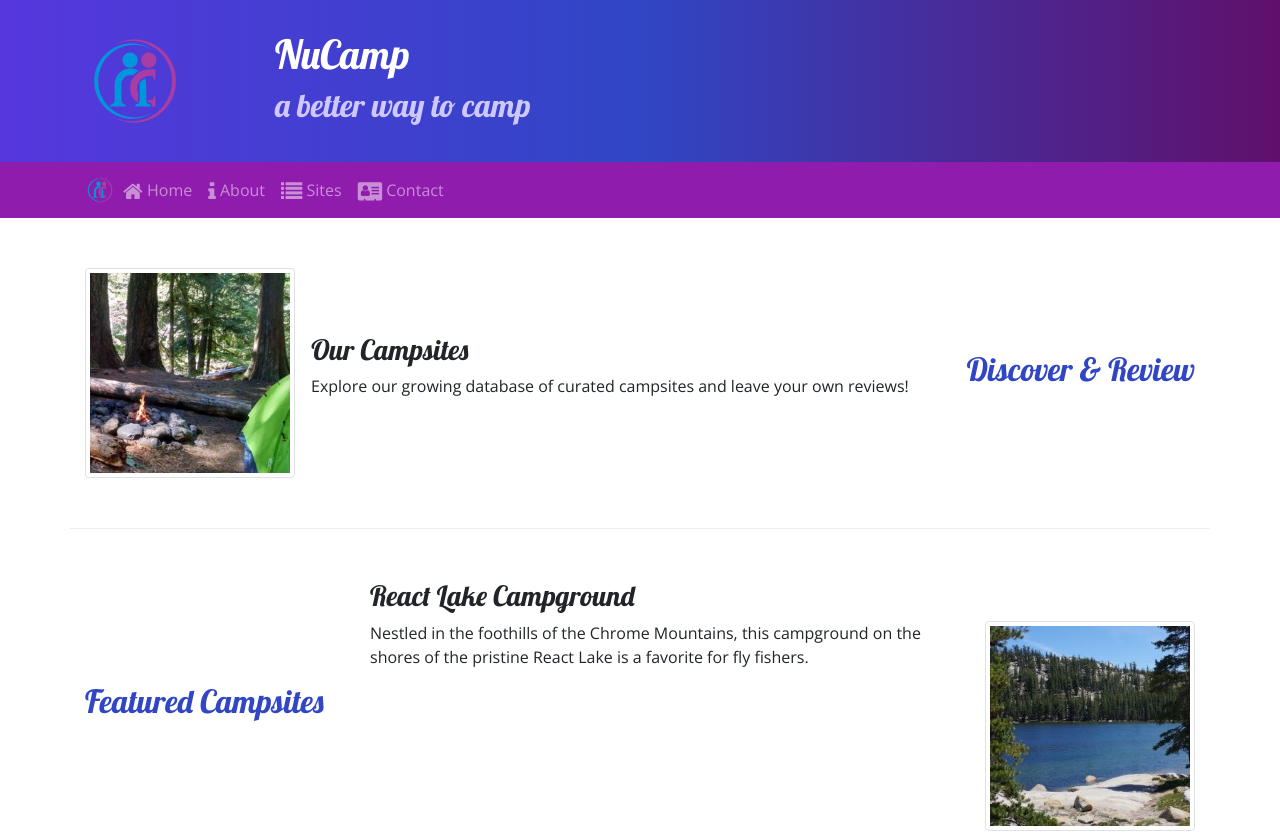
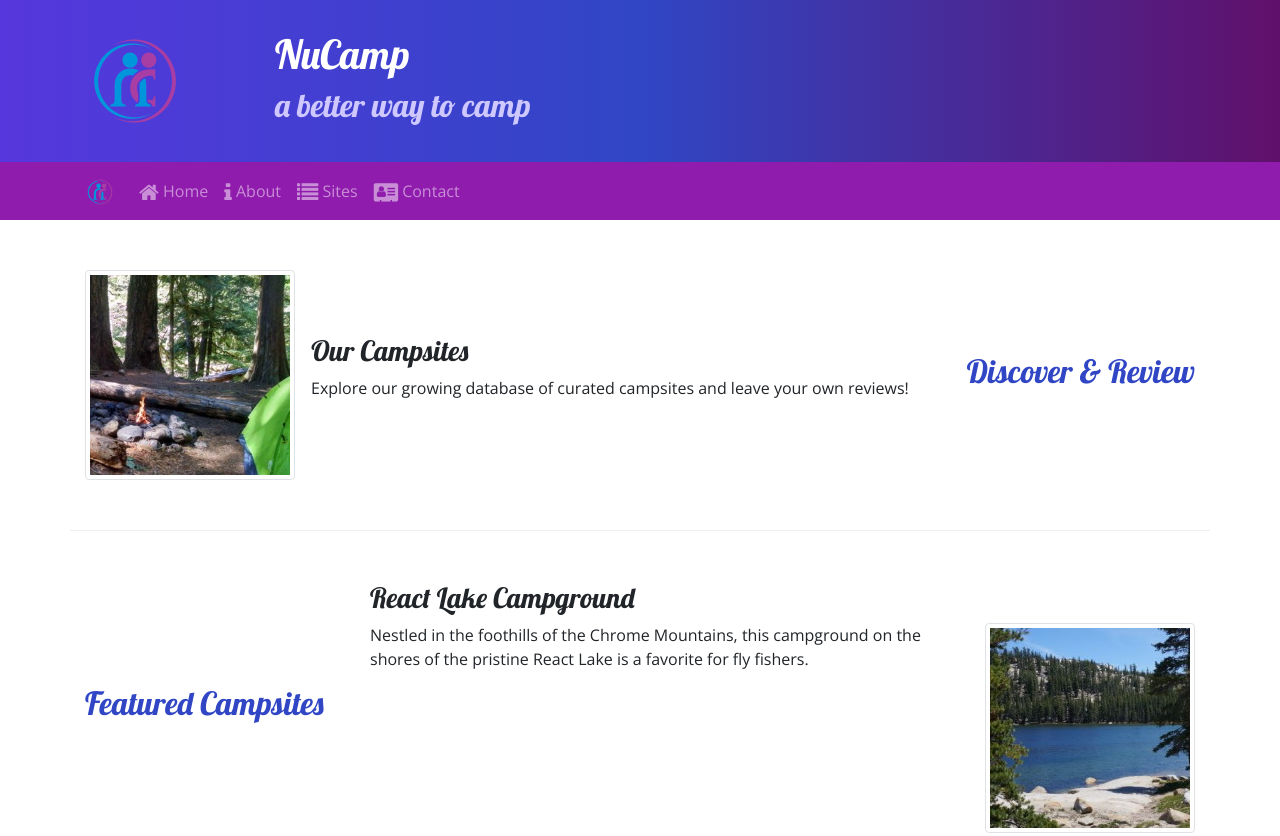
Before and after one commit to GardnerJohn/nucamp-bootstrap, a website: page index.html in a window 1280 px wide. Shown: the top 836 px of the page. Drawn offline with nearby package versions, Linux system fonts and the light colour scheme.

Commit message:
Correct for project

```diff
--- a/index.html
+++ b/index.html
@@ -36,7 +36,7 @@
 
   <nav class="navbar navbar-expand-sm navbar-dark sticky-top">
     <div class="container">
-    <a class="navbar.brand" href="#"><img src="img/logo.png" height="30" width="30"></a>
+    <a class="navbar-brand" href="#"><img src="img/logo.png" height="30" width="30"></a>
       <button class="navbar-toggler" type="button" data-toggle="collapse" data-target="#nucampNavbar">
         <span class="navbar-toggler-icon"></span>
       </button>
@@ -77,11 +77,11 @@
               <p class="d-none d-sm-block">Nestled in the foothills of the Chrome Mountains, this campground on the shores of the pristine React Lake is
               a favorite for fly fishers.</p>
             <img class="d-flex ml-3 img-thumbnail" src="img/react-lake-thumb.jpg" alt="React Lake thumbnail">
-          </div>
+            </div>
         </div>
       </div>
-      </div>
     </div>
+
 
     <div class="row row-content align-items-center">
       <div class="col-sm-4 order-sm-last col-md-3">
```
